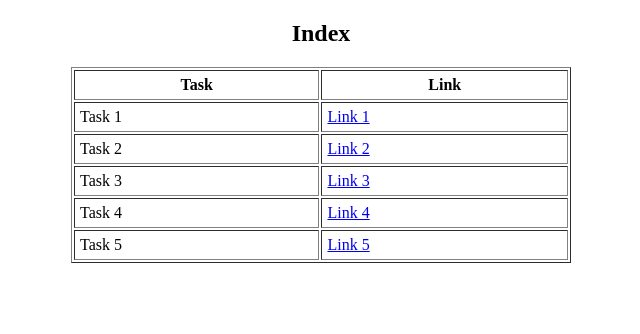
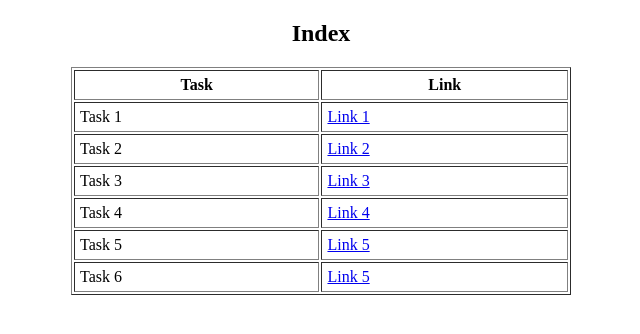
Before and after one commit to HarshSangrulkar/Ehnus-MERN-Tasks, a plain HTML site: page index.html in a window 1280 px wide. Shown: the whole page, without its empty margins (319-959 px from the left). Drawn offline with Linux system fonts and the light colour scheme.

Commit message:
Update task 6

```diff
--- a/index.html
+++ b/index.html
@@ -36,6 +36,10 @@
                     <td>Task 5</td>
                     <td><a href="Task5.html">Link 5</a></td>
                 </tr>
+                <tr>
+                    <td>Task 6</td>
+                    <td><a href="Task6.html">Link 5</a></td>
+                </tr>
 
 
             </table>
```
